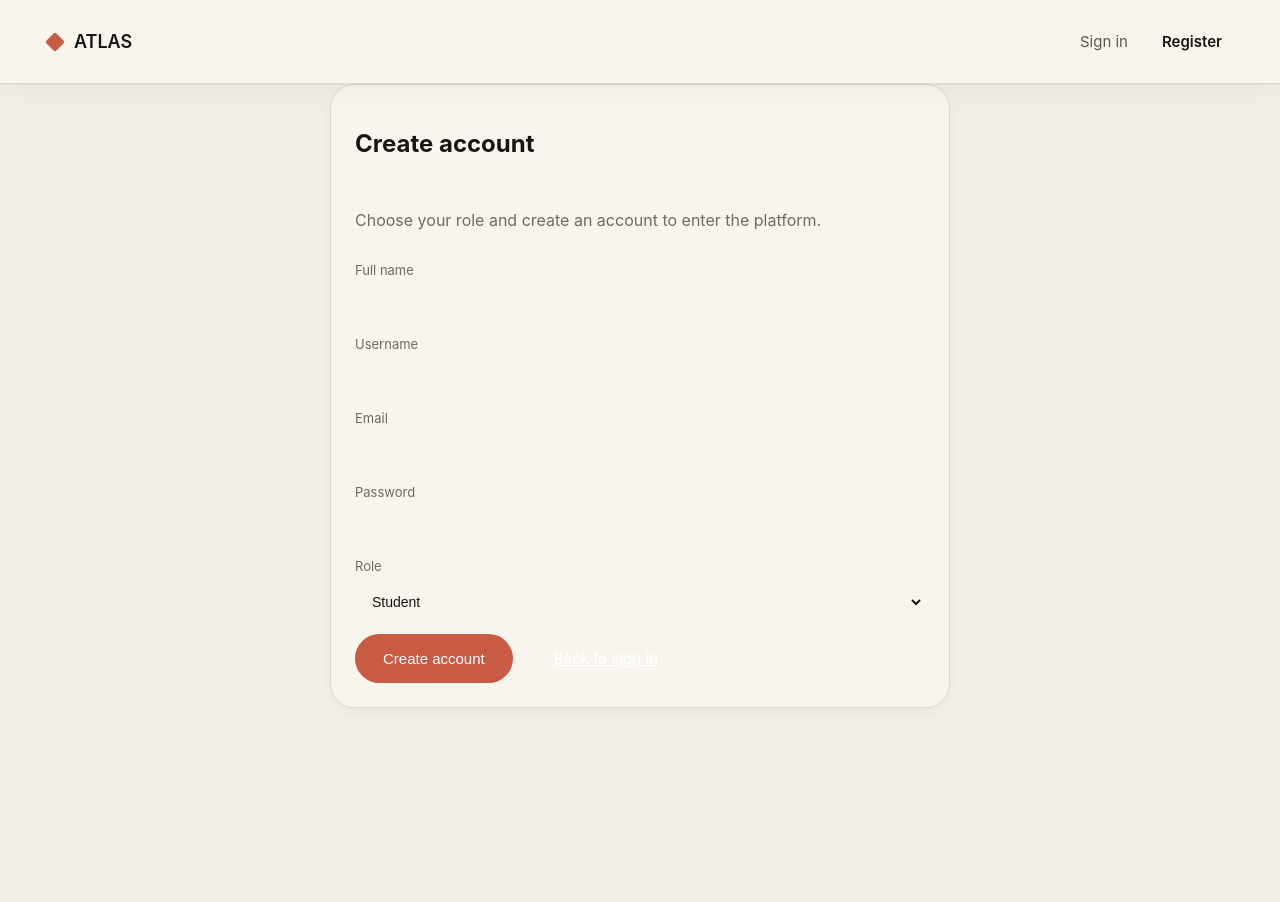
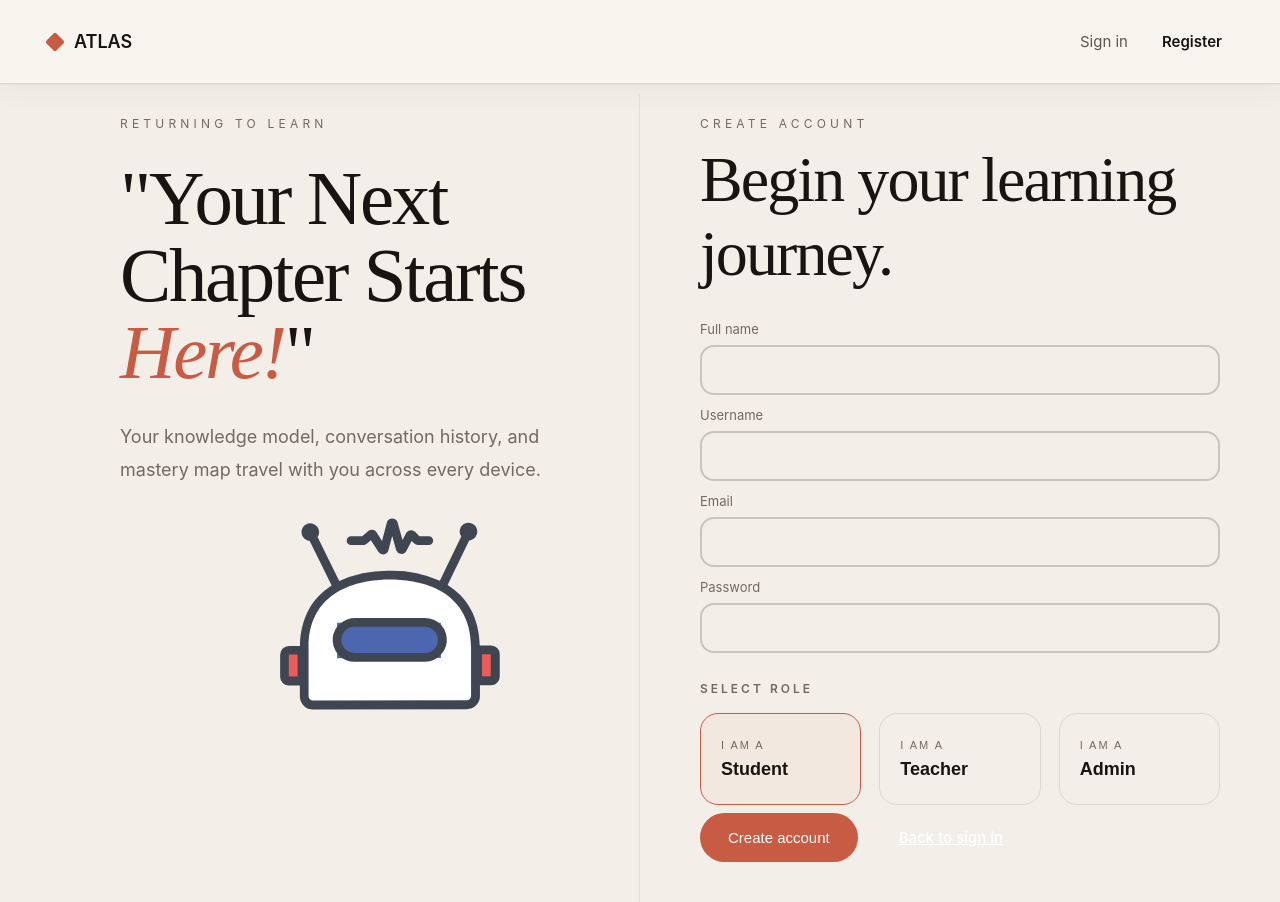
Before and after one commit to SahanMihikalpa/frontend-robot-, a Next.js app: page /register in a window 1280 px wide. Before the commit the page ends 800 px from the top, so only its background shows below. Built offline with nearby package versions, Linux system fonts and the light colour scheme; no server answers.

Commit message:
login and register page ui redesigned

```diff
--- a/pages/login.tsx
+++ b/pages/login.tsx
@@ -36,7 +36,6 @@ export default function Login() {
       gridTemplateColumns: '1fr 1fr',
       marginTop: 0,
       border: '1px solid var(--border)',
-      background: 'var(--surface)',
       overflow: 'hidden'
     }}
   >
@@ -44,7 +43,7 @@ export default function Login() {
 
     <div
       style={{
-        padding: '90px 60px',
+        padding: '20px 60px 40px',
         borderRight: '1px solid rgba(114,106,97,0.12)',
         display: 'flex',
         flexDirection: 'column',
@@ -152,7 +151,7 @@ export default function Login() {
 
     <div
       style={{
-        padding: '80px 80px',
+        padding: '10px 60px 40px',
         display: 'flex',
         alignItems: 'center'
       }}
--- a/pages/register.tsx
+++ b/pages/register.tsx
@@ -3,6 +3,7 @@ import Link from 'next/link'
 import { useRouter } from 'next/router'
 import { getCurrentUser, loginUser, registerUser } from '../lib/api'
 import { getRoleHome, setStoredUser } from '../lib/session'
+import Image from 'next/image'
 
 export default function Register() {
   const router = useRouter()
@@ -46,11 +47,161 @@ export default function Register() {
   }
 
   return (
-    <div style={{ maxWidth: 620, margin: '0 auto' }}>
-      <div className="card stack">
-        <h2>Create account</h2>
-        <p className="muted">Choose your role and create an account to enter the platform.</p>
+    <div
+      style={{
+        minHeight: 'calc(100vh - 90px)',
+        display: 'grid',
+        gridTemplateColumns: '1fr 1fr',
+        marginTop: 0,
+        overflow: 'hidden',
+        paddingTop: '10px',
+      }}
+    >
+          {/* LEFT PANEL */}
 
+          <div
+            style={{
+              padding: '10px 60px 40px',
+              borderRight: '1px solid rgba(114,106,97,0.12)',
+              display: 'flex',
+              flexDirection: 'column',
+              height: '100%'
+            }}
+          >
+            <div
+              style={{
+                paddingLeft: '60px'
+              }}
+            >
+              <p
+                style={{
+                  letterSpacing: '.35em',
+                  textTransform: 'uppercase',
+                  fontSize: 12,
+                  color: '#726A61'
+                }}
+              >
+                Returning To Learn
+              </p>
+
+              <h1
+                className="editorial-title"
+                style={{
+                  fontSize: '4.8rem',
+                  lineHeight: '1',
+                  marginTop: 30,
+                  marginBottom: 30,
+                  fontWeight: 500
+                }}
+              >
+                "Your Next
+                <br />
+                Chapter Starts
+                <br />
+                <span
+                  style={{
+                    color: '#C85B43',
+                    fontStyle: 'italic'
+                  }}
+                >
+                  Here!
+                </span>
+                "
+              </h1>
+
+              <p
+                style={{
+                  maxWidth: 500,
+                  color: '#726A61',
+                  lineHeight: 1.8,
+                  fontSize: 18
+                }}
+              >
+                Your knowledge model, conversation history, and mastery map
+                travel with you across every device.
+              </p>
+            </div>
+
+            <div
+              style={{
+                display: 'flex',
+                flexDirection: 'column',
+                alignItems: 'center',
+                gap: 30,
+                marginLeft: '140px'
+              }}
+            >
+            <div
+              style={{
+                position: 'relative',
+                width: 220,
+                height: 220
+              }}
+            >
+              {/* Glow */}
+
+              <div
+                style={{
+                  position: 'relative',
+                  inset: 0,
+                  borderRadius: '50%',
+                  background:
+                    'radial-gradient(circle, rgba(200,91,67,.12) 0%, rgba(200,91,67,.05) 45%, transparent 75%)',
+                  transform: 'scale(1.15)'
+                }}
+              />
+
+              <Image
+                src="/robot.svg"
+                alt="Atlas Robot"
+                width={220}
+                height={220}
+                style={{
+                  zIndex: 2
+                }}
+              />
+            </div>
+
+          </div>
+          </div>
+
+          {/* RIGHT PANEL */}
+
+          <div
+            style={{
+              padding: '10px 60px 40px',
+              display: 'flex',
+              alignItems: 'center',
+              justifyContent: 'center'
+            }}
+          >
+            <div
+              style={{
+                width: '100%',
+                maxWidth: '620px'
+              }}
+            >
+              <p
+          style={{
+            letterSpacing: '.35em',
+            textTransform: 'uppercase',
+            fontSize: 12,
+            color: '#726A61'
+          }}
+        >
+          Create Account
+        </p>
+        <h2
+          className="editorial-title"
+          style={{
+            fontSize: '4rem',
+            fontWeight: 500,
+            marginTop: 12,
+            marginBottom: 30
+          }}
+        >
+          Begin your learning journey.
+        </h2>
         <form onSubmit={handleSubmit}>
           <div className="form-row">
             <label>Full name</label>
@@ -59,6 +210,15 @@ export default function Register() {
               value={form.full_name}
               onChange={(e) => update('full_name', e.target.value)}
               required
+              style={{
+                width: '100%',
+                padding: '14px 16px',
+                border: '2px solid rgba(6, 6, 6, 0.18)',
+                borderRadius: '14px',
+                background: 'transparent',
+                fontSize: '16px',
+                outline: 'none'
+              }}
             />
           </div>
 
@@ -69,6 +229,15 @@ export default function Register() {
               value={form.username}
               onChange={(e) => update('username', e.target.value)}
               required
+              style={{
+                width: '100%',
+                padding: '14px 16px',
+                border: '2px solid rgba(6, 6, 6, 0.18)',
+                borderRadius: '14px',
+                background: 'transparent',
+                fontSize: '16px',
+                outline: 'none'
+              }}
             />
           </div>
 
@@ -79,6 +248,15 @@ export default function Register() {
               value={form.email}
               onChange={(e) => update('email', e.target.value)}
               required
+              style={{
+                width: '100%',
+                padding: '14px 16px',
+                border: '2px solid rgba(6, 6, 6, 0.18)',
+                borderRadius: '14px',
+                background: 'transparent',
+                fontSize: '16px',
+                outline: 'none'
+              }}
             />
           </div>
 
@@ -89,16 +267,99 @@ export default function Register() {
               value={form.password}
               onChange={(e) => update('password', e.target.value)}
               required
+              style={{
+                width: '100%',
+                padding: '14px 16px',
+                border: '2px solid rgba(6, 6, 6, 0.18)',
+                borderRadius: '14px',
+                background: 'transparent',
+                fontSize: '16px',
+                outline: 'none'
+              }}
             />
           </div>
 
-          <div className="form-row">
-            <label>Role</label>
-            <select value={form.role} onChange={(e) => update('role', e.target.value as 'student' | 'teacher' | 'admin')}>
-              <option value="student">Student</option>
-              <option value="teacher">Teacher</option>
-              <option value="admin">Admin</option>
-            </select>
+          <div
+            style={{
+              marginTop: 24
+            }}
+          >
+            <label
+              style={{
+                letterSpacing: '.25em',
+                textTransform: 'uppercase',
+                fontSize: 12,
+                fontWeight: 600
+              }}
+            >
+              Select Role
+            </label>
+            <div
+              style={{
+                display: 'grid',
+                gridTemplateColumns: 'repeat(3,1fr)',
+                gap: 18,
+                marginTop: 16
+              }}
+            >
+              {[
+                { value: 'student', label: 'Student' },
+                { value: 'teacher', label: 'Teacher' },
+                { value: 'admin', label: 'Admin' }
+              ].map((item) => (
+                <button
+                  key={item.value}
+                  type="button"
+                  onClick={() => update('role', item.value as 'student' | 'teacher' | 'admin')}
+                  style={{
+                    padding: '18px 20px',
+                    border:
+                      form.role === item.value
+                        ? '1px solid #C85B43'
+                        : '1px solid rgba(114,106,97,0.18)',
+
+                    background:
+                      form.role === item.value
+                        ? 'rgba(200,91,67,.04)'
+                        : 'transparent',
+
+                    borderRadius: 18,
+
+                    cursor: 'pointer',
+
+                    transition: '.2s',
+
+                    textAlign: 'left',
+                    minHeight: '92px',
+                    display: 'flex',
+                    flexDirection: 'column',
+                    justifyContent: 'center',
+                  }}
+                >
+                  <div
+                    style={{
+                      fontSize: 11,
+                      letterSpacing: '.18em',
+                      textTransform: 'uppercase',
+                      color: '#726A61'
+                    }}
+                  >
+                    I AM A
+                  </div>
+
+                  <div
+                    style={{
+                      marginTop: 8,
+                      fontSize: 18,
+                      fontWeight: 600,
+                      color: '#171411'
+                    }}
+                  >
+                    {item.label}
+                  </div>
+                </button>
+              ))}
+            </div>
           </div>
 
           {error && <p style={{ color: '#ff7a7a' }}>{error}</p>}
@@ -110,7 +371,8 @@ export default function Register() {
             <Link className="btn secondary" href="/login">Back to sign in</Link>
           </div>
         </form>
-      </div>
+            </div>
+          </div>
     </div>
   )
 }
--- a/styles/globals.css
+++ b/styles/globals.css
@@ -259,8 +259,11 @@ input[type=text],input[type=password],input[type=email],input[type=number],texta
   color:var(--white);outline:none;
   font-size:14px;width:100%;
 }
-input:focus,textarea:focus,select:focus{
-  box-shadow:0 0 0 2px rgba(14,165,233,0.25);
+input:focus,
+textarea:focus,
+select:focus{
+  outline:none;
+  box-shadow:none;
   border-color:var(--accent);
 }
 select option{background:#1e293b}
```
